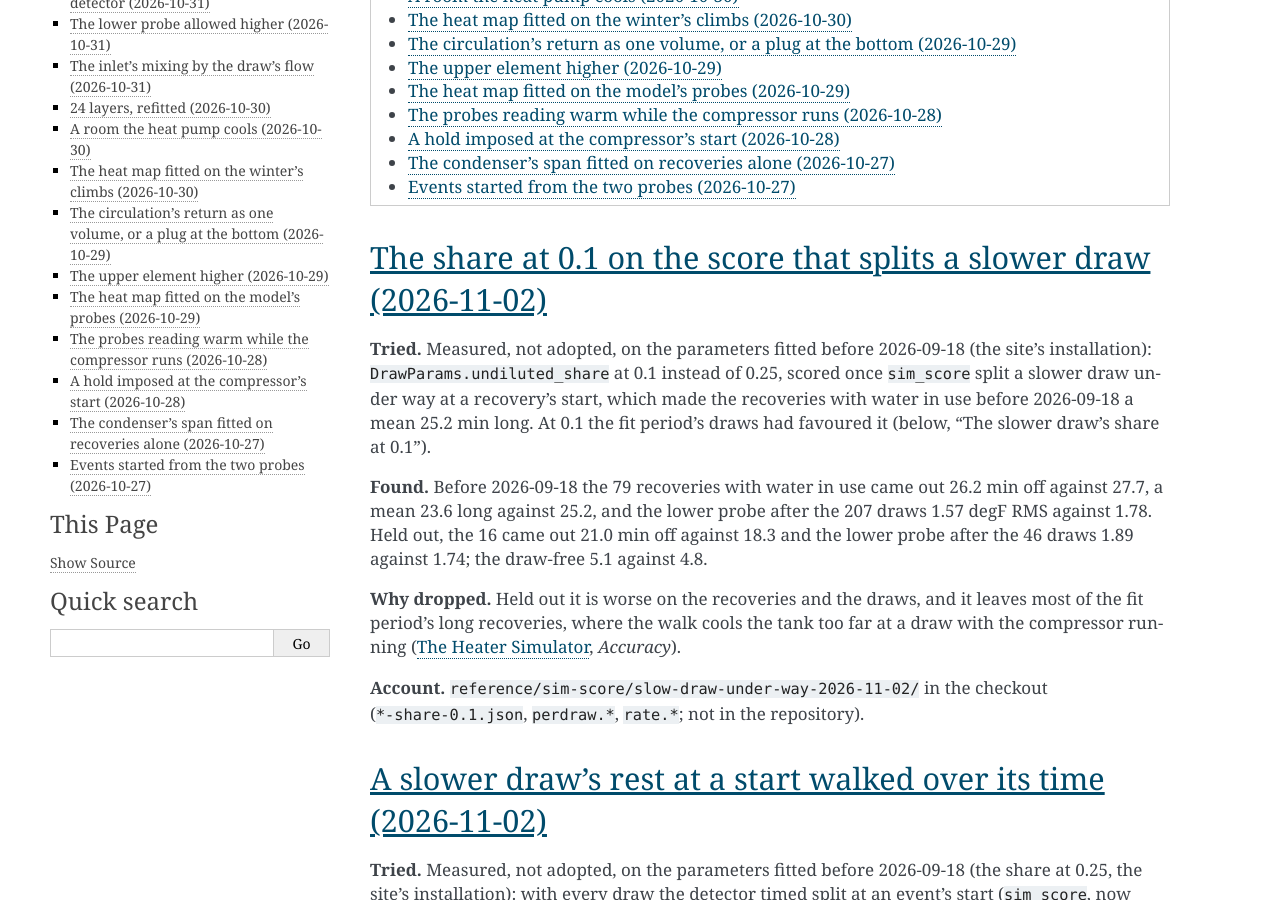
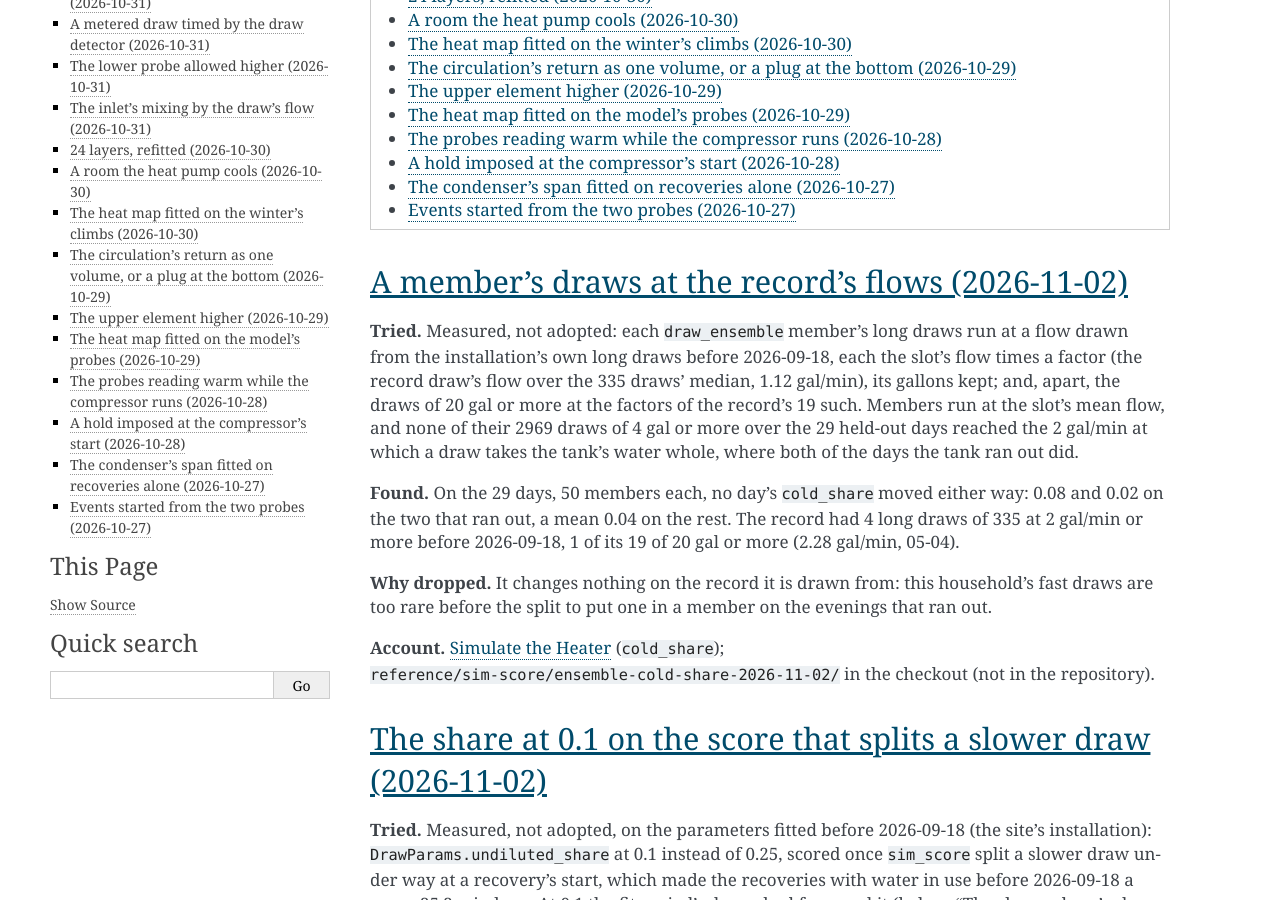
Before and after one commit to eman/nwp500-python, a Sphinx documentation site: the page built from docs/explanation/simulator-tried.rst, in a window 1280 px wide and 900 px high, scrolled down 606 px. Built offline with Sphinx 7.4.7, drawn with Linux system fonts in a browser that asks for light colours; some of the changed text lies outside the part shown.

Commit message:
docs(sim): the ensemble's cold share does not mark the days the tank ran out; members' draws at the record's flows tried

```diff
--- a/docs/explanation/simulator-tried.rst
+++ b/docs/explanation/simulator-tried.rst
@@ -11,6 +11,33 @@ named there. When a change is tried and dropped, add it here.
 .. contents::
    :local:
    :depth: 1
+
+
+A member's draws at the record's flows (2026-11-02)
+===================================================
+
+**Tried.** Measured, not adopted: each ``draw_ensemble`` member's long
+draws run at a flow drawn from the installation's own long draws before
+2026-09-18, each the slot's flow times a factor (the record draw's flow
+over the 335 draws' median, 1.12 gal/min), its gallons kept; and, apart,
+the draws of 20 gal or more at the factors of the record's 19 such.
+Members run at the slot's mean flow, and none of their 2969 draws of 4
+gal or more over the 29 held-out days reached the 2 gal/min at which a
+draw takes the tank's water whole, where both of the days the tank ran
+out did.
+
+**Found.** On the 29 days, 50 members each, no day's ``cold_share``
+moved either way: 0.08 and 0.02 on the two that ran out, a mean 0.04 on
+the rest. The record had 4 long draws of 335 at 2 gal/min or more before
+2026-09-18, 1 of its 19 of 20 gal or more (2.28 gal/min, 05-04).
+
+**Why dropped.** It changes nothing on the record it is drawn from: this
+household's fast draws are too rare before the split to put one in a
+member on the evenings that ran out.
+
+**Account.** :doc:`/how-to/simulate-heater` (``cold_share``);
+``reference/sim-score/ensemble-cold-share-2026-11-02/`` in the checkout
+(not in the repository).
 
 
 The share at 0.1 on the score that splits a slower draw (2026-11-02)
```
Also changed, not shown: docs/how-to/simulate-heater.rst (+17 -0 lines).
